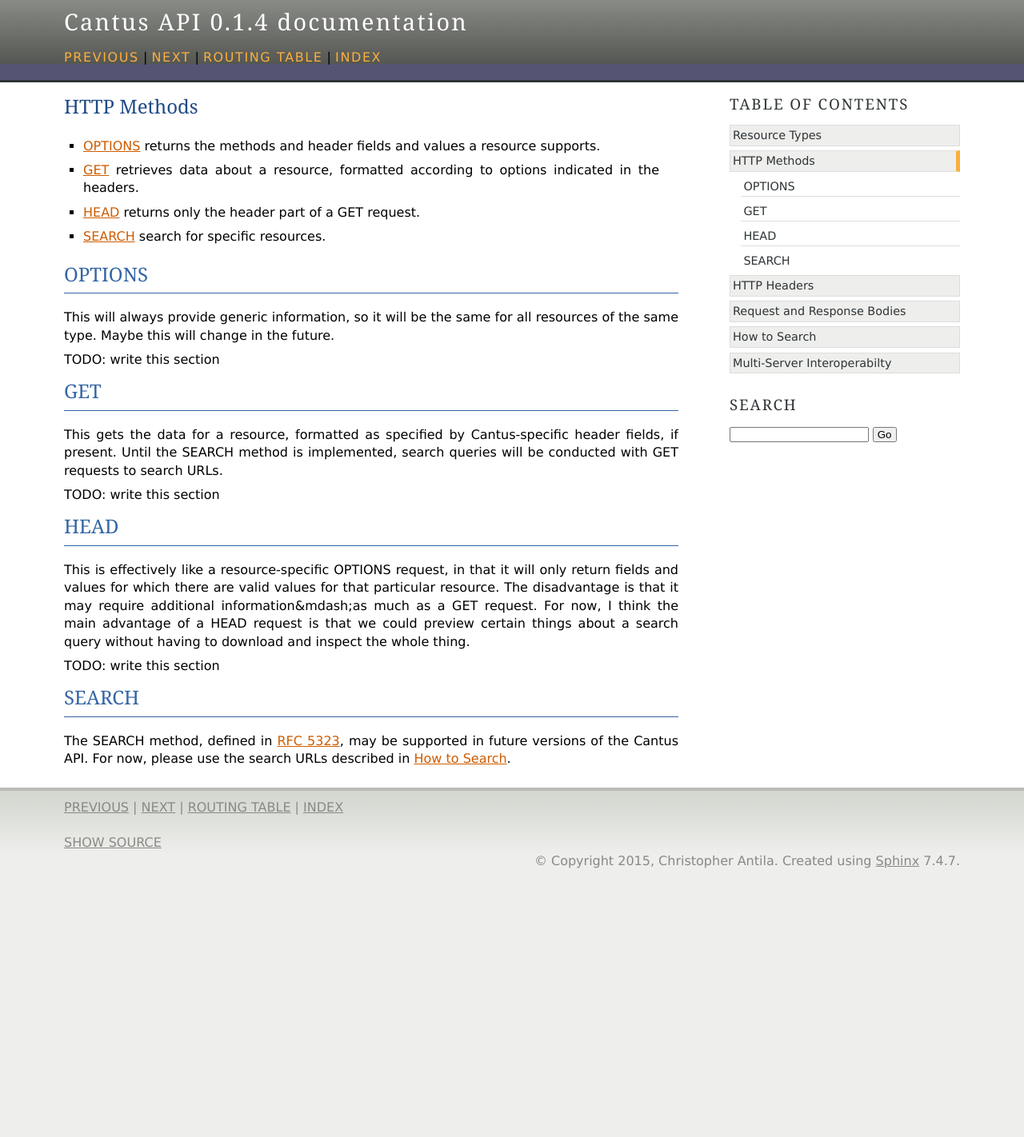
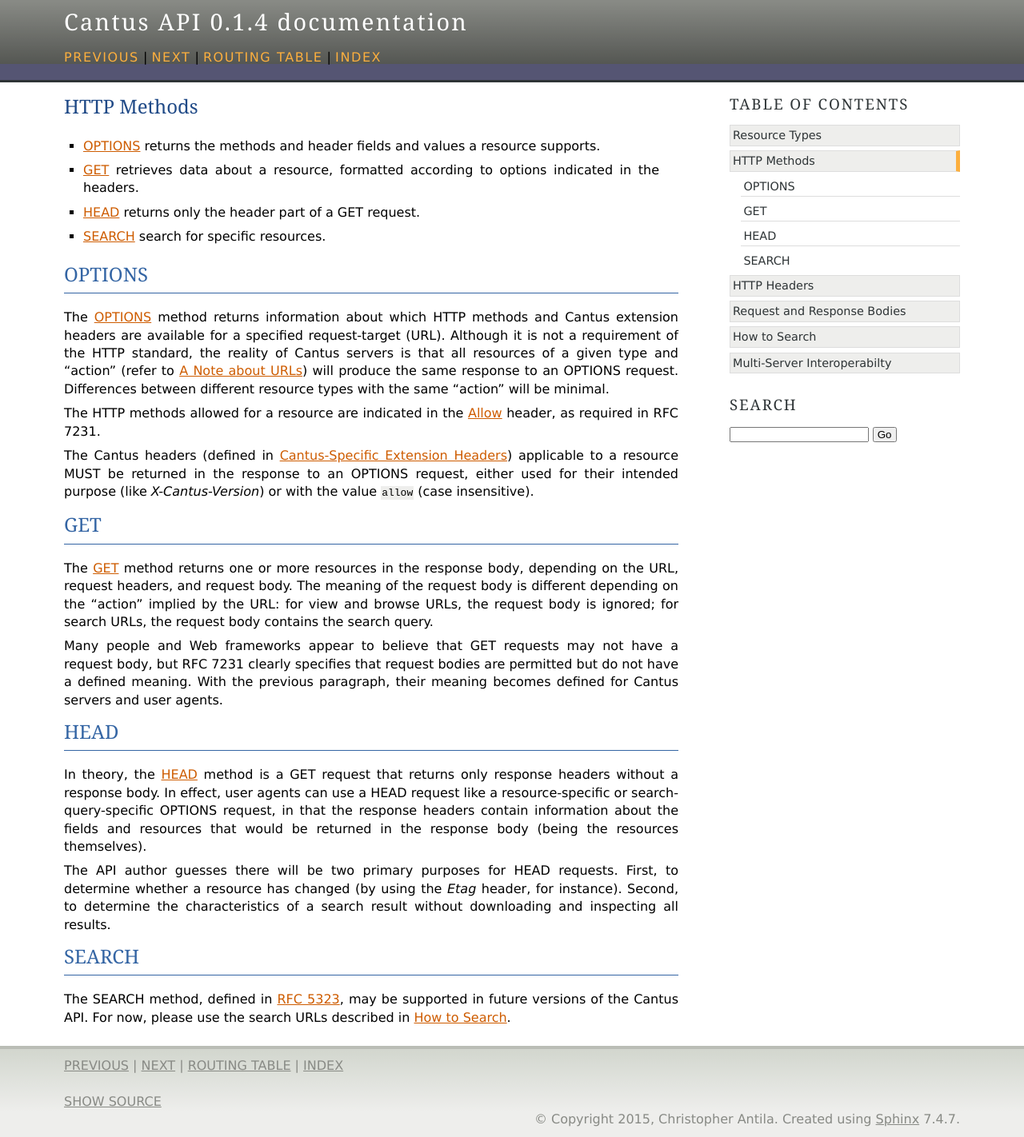
Before and after one commit to CANTUS-Project/api, a Sphinx documentation site: the page built from source/http_methods.rst, in a window 1280 px wide. Shown: the whole page at 80% size. Built offline with Sphinx 7.4.7, drawn with Linux system fonts in a browser that asks for light colours; before the commit the page ends 1098 px from its top, so only the background shows below that.

Commit message:
Finish writing about GET, HEAD, OPTIONS methods
These sections were previously incomplete in the API.

Closes #7

```diff
--- a/source/http_methods.rst
+++ b/source/http_methods.rst
@@ -12,34 +12,48 @@
 OPTIONS
 -------
 
-This will always provide generic information, so it will be the same for all resources of the same
-type. Maybe this will change in the future.
+The `OPTIONS <https://tools.ietf.org/html/rfc7231#section-4.3.7>`_ method returns information about
+which HTTP methods and Cantus extension headers are available for a specified request-target (URL).
+Although it is not a requirement of the HTTP standard, the reality of Cantus servers is that all
+resources of a given type and "action" (refer to :ref:`url explanation`) will produce the same
+response to an OPTIONS request. Differences between different resource types with the same "action"
+will be minimal.
 
-TODO: write this section
+The HTTP methods allowed for a resource are indicated in the :ref:`cantus header allow` header, as
+required in RFC 7231.
+
+The Cantus headers (defined in :ref:`cantus headers`) applicable to a resource MUST be returned in
+the response to an OPTIONS request, either used for their intended purpose (like
+:http:header:`X-Cantus-Version`) or with the value ``allow`` (case insensitive).
 
 .. _`get http method`:
 
 GET
 ---
 
-This gets the data for a resource, formatted as specified by Cantus-specific header fields, if
-present. Until the SEARCH method is implemented, search queries will be conducted with GET requests
-to search URLs.
+The `GET <https://tools.ietf.org/html/rfc7231#section-4.3.1>`_ method returns one or more resources
+in the response body, depending on the URL, request headers, and request body. The meaning of the
+request body is different depending on the "action" implied by the URL: for view and browse URLs,
+the request body is ignored; for search URLs, the request body contains the search query.
 
-TODO: write this section
+Many people and Web frameworks appear to believe that GET requests may not have a request body, but
+RFC 7231 clearly specifies that request bodies are permitted but do not have a defined meaning.
+With the previous paragraph, their meaning becomes defined for Cantus servers and user agents.
 
 .. _`head http method`:
 
 HEAD
 ----
 
-This is effectively like a resource-specific OPTIONS request, in that it will only return fields and
-values for which there are valid values for that particular resource. The disadvantage is that it
-may require additional information&mdash;as much as a GET request. For now, I think the main
-advantage of a HEAD request is that we could preview certain things about a search query without
-having to download and inspect the whole thing.
+In theory, the `HEAD <https://tools.ietf.org/html/rfc7231#section-4.3.2>`_ method is a GET request
+that returns only response headers without a response body. In effect, user agents can use a HEAD
+request like a resource-specific or search-query-specific OPTIONS request, in that the response
+headers contain information about the fields and resources that would be returned in the response
+body (being the resources themselves).
 
-TODO: write this section
+The API author guesses there will be two primary purposes for HEAD requests. First, to determine
+whether a resource has changed (by using the :http:header:`Etag` header, for instance). Second, to
+determine the characteristics of a search result without downloading and inspecting all results.
 
 .. _`search http method`:
 
--- a/source/index.rst
+++ b/source/index.rst
@@ -27,6 +27,8 @@
   responses).
 - when present, request and response bodies are normally in JSON, although the default will later
   change to XML.
+
+.. _`url explanation`:
 
 A Note about URLs
 ^^^^^^^^^^^^^^^^^
```
Also changed, not shown: source/http_headers.rst (+6 -2 lines).
